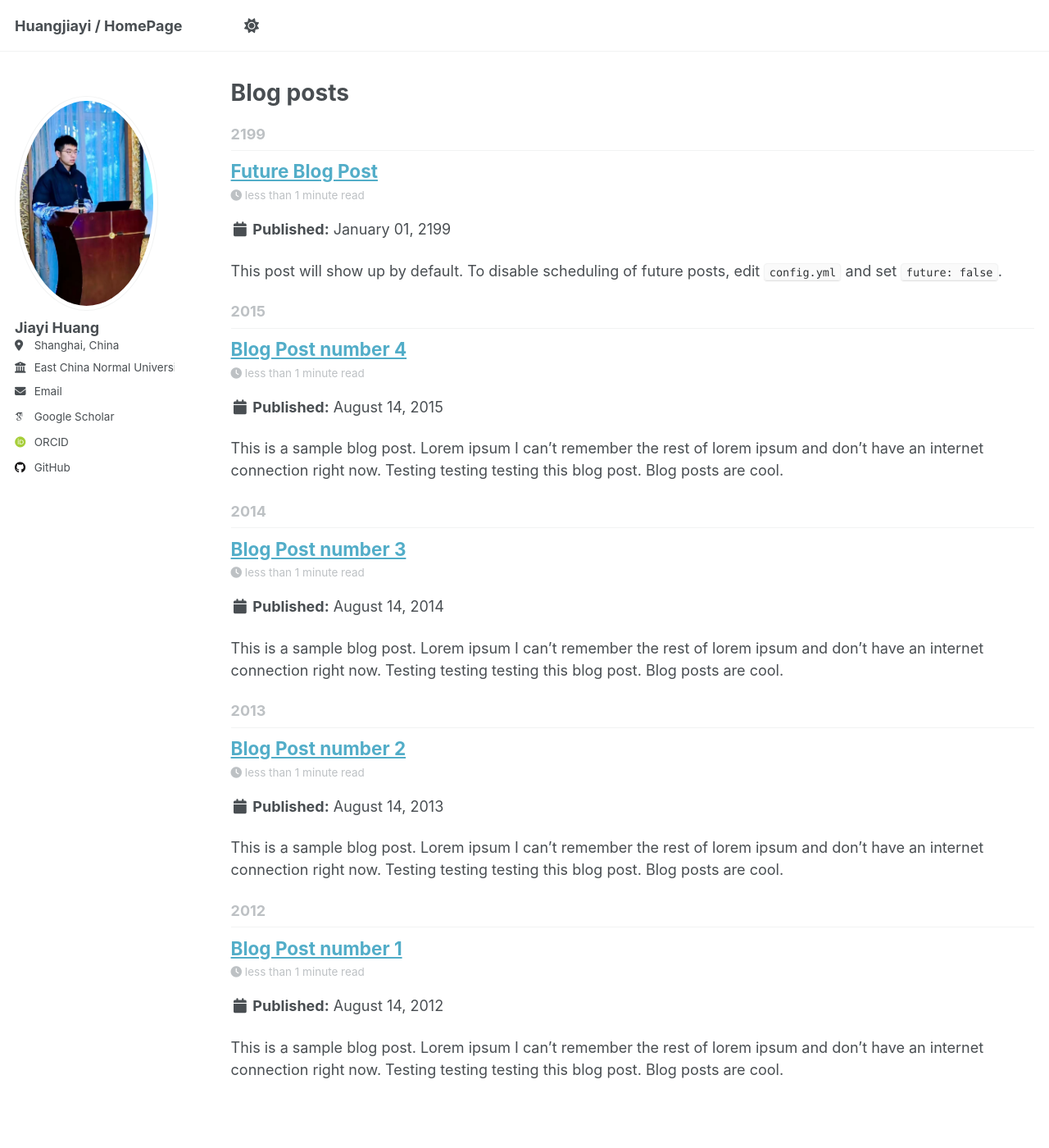
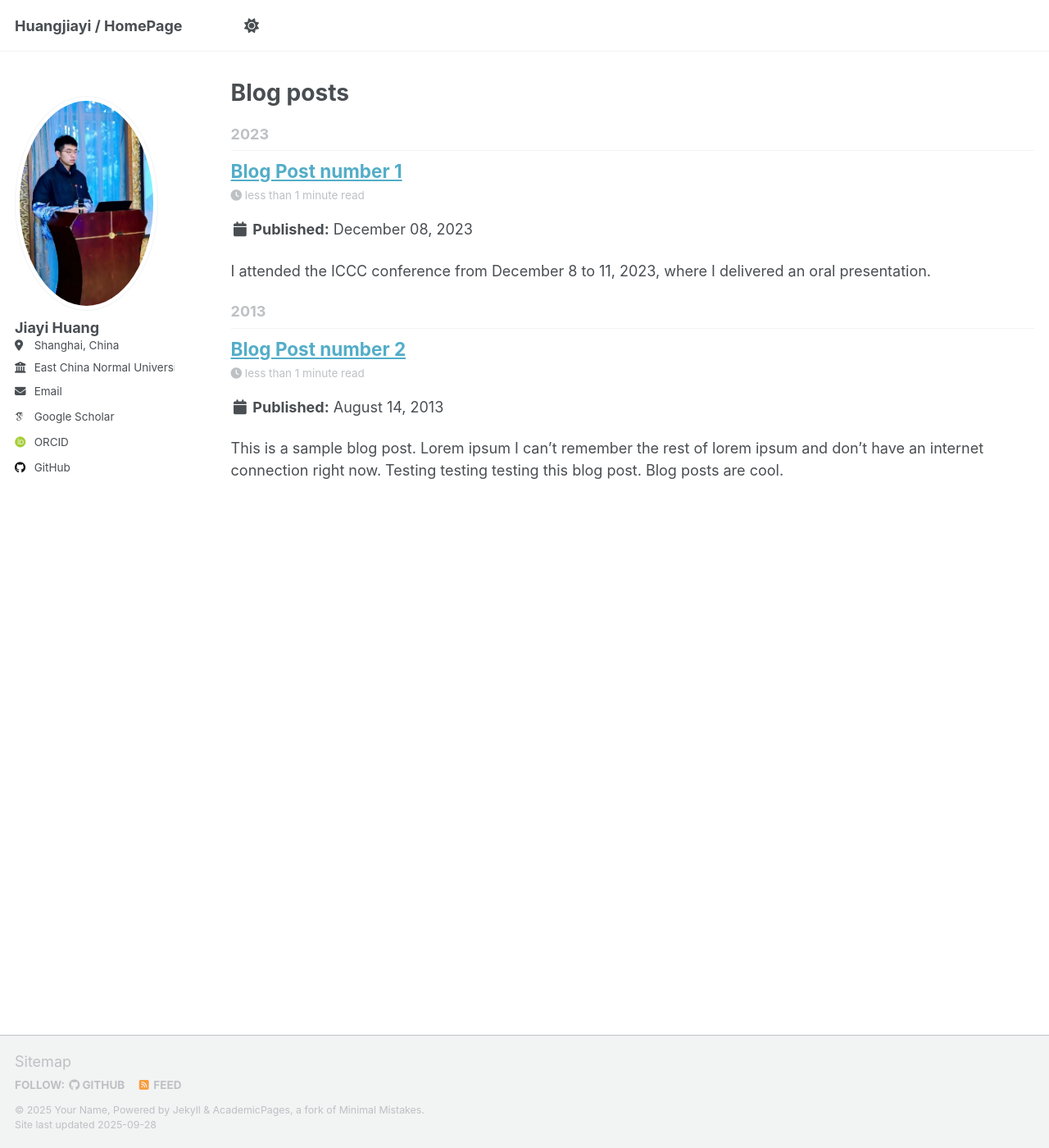
Before and after one commit to demonshower/demonshower.github.io, a Jekyll site: the page built from _pages/year-archive.html, in a window 1280 px wide and 1400 px high. Shown: the whole window at 82% size. Built offline with Jekyll 4.4.1, drawn with Linux system fonts in a browser that asks for light colours; some web fonts are replaced; a script that is not in the unit is left out.

Commit message:
changewidth

```diff
--- a/_data/navigation.yml
+++ b/_data/navigation.yml
@@ -15,7 +15,7 @@ main:
    # url: /teaching/
 
   #- title: "Blog Posts"
-   # url: /year-archive/
+    #url: /year-archive/
 
   #- title: "CV"
    # url: /cv/
--- a/_posts/2012-08-14-blog-post-1.md
+++ b/_posts/2012-08-14-blog-post-1.md
@@ -1,6 +1,6 @@
 ---
 title: 'Blog Post number 1'
-date: 2012-08-14
+date: 2023-12-08
 permalink: /posts/2012/08/blog-post-1/
 tags:
   - cool posts
@@ -8,13 +8,15 @@ tags:
   - category2
 ---
 
-This is a sample blog post. Lorem ipsum I can't remember the rest of lorem ipsum and don't have an internet connection right now. Testing testing testing this blog post. Blog posts are cool.
+I attended the ICCC conference from December 8 to 11, 2023, where I delivered an oral presentation.
 
-Headings are cool
+
+======
+Here are some photos:
+![ICCC 会议照片](/images/CCC1.jpg)
+![替代文本](https://demonshower.github.io/images/ICCC1.jpg)
+![替代文本](图片路径或 URL)
 ======
 
-You can have many headings
-======
 
-Aren't headings cool?
 ------
--- a/_posts/2014-08-14-blog-post-3.md
+++ /dev/null
@@ -1,20 +0,0 @@
----
-title: 'Blog Post number 3'
-date: 2014-08-14
-permalink: /posts/2014/08/blog-post-3/
-tags:
-  - cool posts
-  - category1
-  - category2
----
-
-This is a sample blog post. Lorem ipsum I can't remember the rest of lorem ipsum and don't have an internet connection right now. Testing testing testing this blog post. Blog posts are cool.
-
-Headings are cool
-======
-
-You can have many headings
-======
-
-Aren't headings cool?
-------
--- a/_posts/2199-01-01-future-post.md
+++ /dev/null
@@ -1,11 +0,0 @@
----
-title: 'Future Blog Post'
-date: 2199-01-01
-permalink: /posts/2012/08/blog-post-4/
-tags:
-  - cool posts
-  - category1
-  - category2
----
-
-This post will show up by default. To disable scheduling of future posts, edit `config.yml` and set `future: false`.
--- a/_sass/_themes.scss
+++ b/_sass/_themes.scss
@@ -51,9 +51,9 @@ $caption-font-family        : $serif;
 
 $small                      : 600px !default;
 $medium                     : 768px !default;
-$medium-wide                : 900px !default;
-$large                      : 925px !default;
-$x-large                    : 1280px !default;
+$medium-wide                : 925px !default;
+$large                      : 1280px !default;
+$x-large                    : 1920px !default;
 
 /* ==========================================================================
    Grid
```
Also changed, not shown: _posts/2015-08-14-blog-post-4.md (deleted, +0 -20 lines), images/CCC1.jpg (added), images/ICCC2.jpg (added), images/ICCC3.jpg (added), index.md (line endings or trailing spaces).
